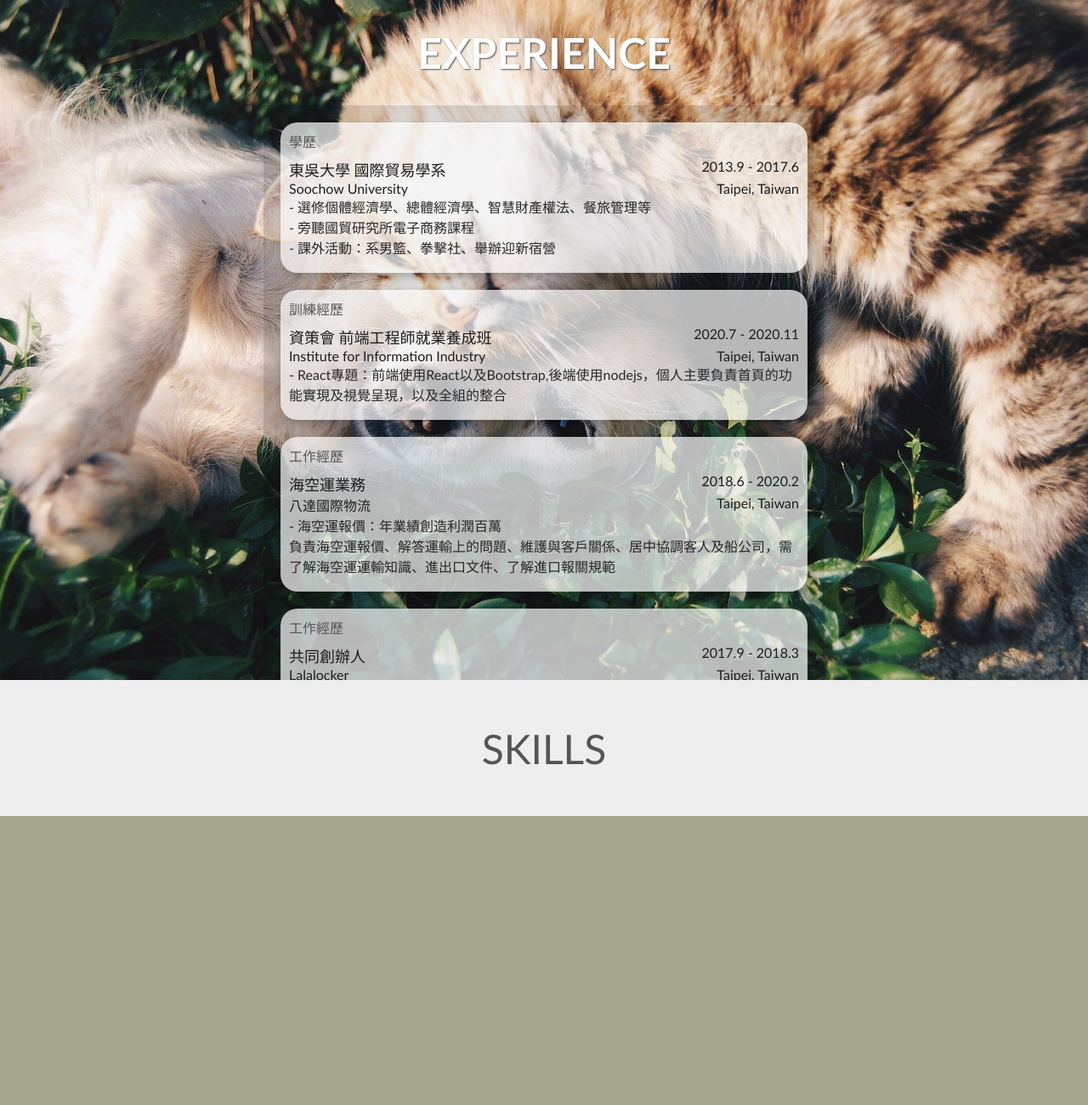
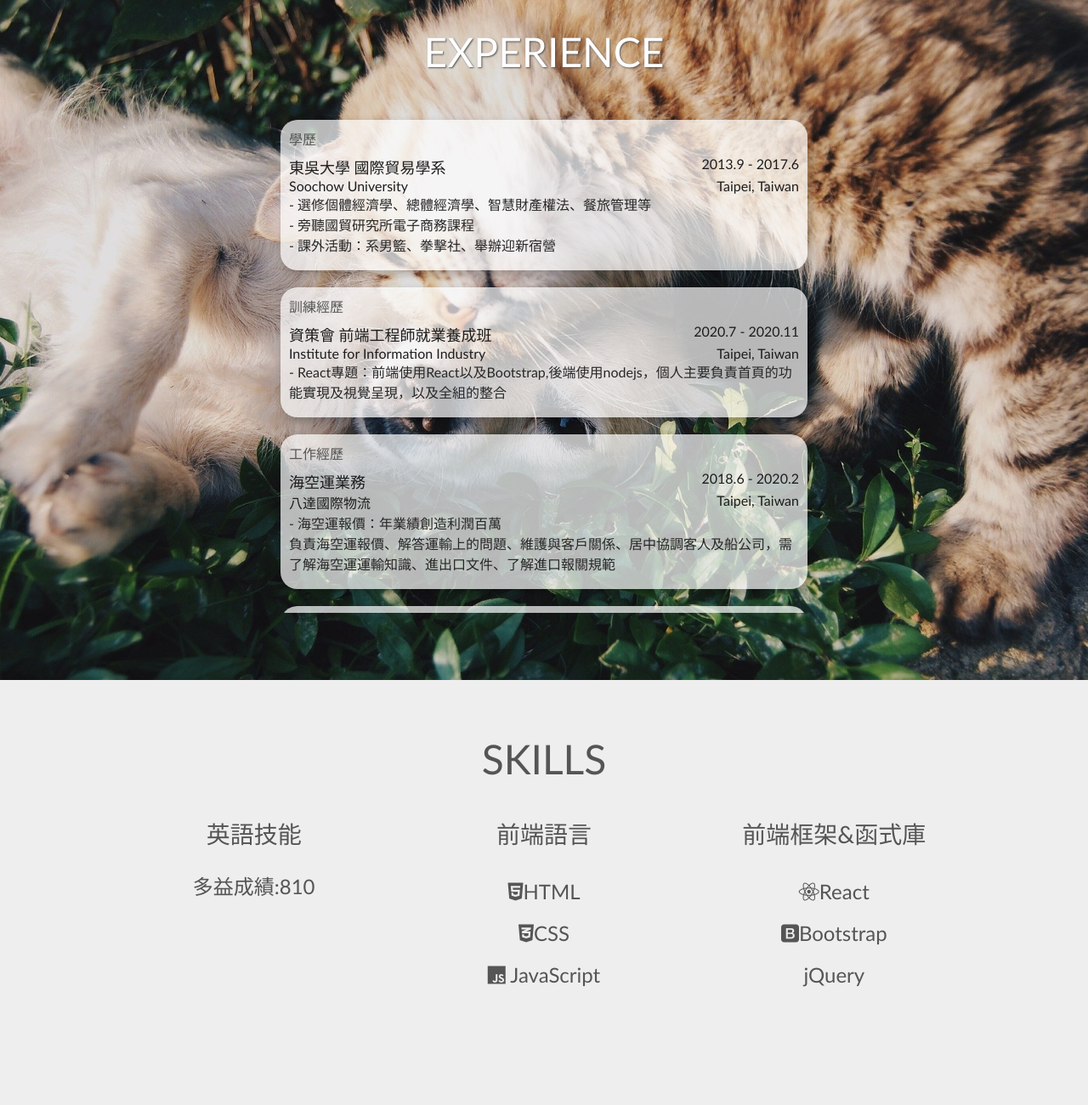
Before and after one commit to tsun-yu/tsun-yu.github.io, a plain HTML site: page introduction/introduction.html in a window 1280 px wide. Shown: the part 800-2100 px from the top of the page at 85% size. Drawn offline with Linux system fonts and the light colour scheme.

Commit message:
skill page

```diff
--- a/introduction/introduction.css
+++ b/introduction/introduction.css
@@ -48,21 +48,26 @@
 .page1 {
   background-image: url(./images/dogncat.jpg);
   background-attachment: fixed;
+}
+.page1bcc {
+  background-color: rgba(0, 0, 0, 0.1);
+  height: 100vh;
+  width: 100vw;
   align-items: center;
   flex-direction: column;
 }
 .sectionTitle {
   color: #ffffff;
-  font-size: 50px;
-  font-weight: bolder;
+  font-size: 3rem;
   text-shadow: 1px 1px 2px #555;
   margin: 2rem auto;
 }
-.page1 > div:not(.sectionTitle) {
+.page1 > div > div:not(.sectionTitle) {
   overflow: auto;
-  background-color: #0000001f;
+  /* background-color: #0000001f; */
+  height: 75vh;
 }
-.page1 > div::-webkit-scrollbar {
+.page1 > div > div::-webkit-scrollbar {
   display: none;
 }
 .box {
@@ -95,19 +100,38 @@
   font-size: 1.125rem;
 }
 
+.skill {
+  background-color: #eee;
+  height: 60vh;
+  padding: 5% 10%;
+}
 .topic {
-  height: 20vh;
-  background-color: #eee;
-  justify-content: center;
+  font-size: 3rem;
+  color: #555;
+  text-align: center;
+  height: 20%;
+}
+.skill > .d-flex {
+  height: 70%;
+}
+.skill > .d-flex > .d-flex {
+  width: 33.333%;
+  height: 100%;
+  flex-direction: column;
   align-items: center;
 }
-.topic > div {
-  font-size: 3rem;
-  color: #555;
+.skill > .d-flex > .d-flex > div:nth-child(1) {
+  font-size: 1.75rem;
 }
-.skill {
-  background-color: #a5a58d;
-  height: 60vh;
+.skill > .d-flex > .d-flex > :nth-child(2) {
+  font-size: 1.5rem;
+  flex-direction: column;
+  align-items: center;
+  margin-top: 3vh;
+}
+
+.skill > .d-flex > .d-flex >.d-flex>div{
+  margin: 10px 0;
 }
 .page2 {
   background-image: url(./images/nyc.jpg);
--- a/introduction/introduction.html
+++ b/introduction/introduction.html
@@ -5,19 +5,23 @@
     <meta name="viewport" content="width=device-width, initial-scale=1.0" />
     <title>Introduction</title>
     <link rel="stylesheet" href="./introduction.css" />
+    <link rel="stylesheet" href="../css/all.css" />
   </head>
   <body>
+    <!-- <div class="navbar"></div> -->
     <div class="homepage">
       <div class="d-flex">
         <div>It's all about</div>
         <div>WAYNE HUANG</div>
-        <br>
-        <div class="smallword">Welcome To My Website <br> Experience | Skills | Works</div>
-
+        <br />
+        <div class="smallword">
+          Welcome To My Website <br />
+          Experience | Skills | Works
         </div>
       </div>
-    <!-- <div class="navbar"></div> -->
-    <div class="page1 d-flex">
+    </div>
+    <div class="page1">
+      <div class="page1bcc d-flex">
         <div class="sectionTitle">EXPERIENCE</div>
         <div>
           <!-- 學歷 -->
@@ -88,7 +92,8 @@
                 <div>Taipei, Taiwan</div>
               </div>
               <div>
-              - 利用自己搭建的網路平台媒合店家的彈性空間成為旅客的寄物點 <br />
+                - 利用自己搭建的網路平台媒合店家的彈性空間成為旅客的寄物點
+                <br />
                 - 合作陌生店家開發：三個月20+合作店家 <br />
                 遍及全台，包括台北捷運站(市府、國父紀念館等)、觀光區(瑞芳)、高雄捷運站、火車站(台南、彰化、桃園...等)
                 <br />
@@ -98,13 +103,39 @@
           </div>
         </div>
       </div>
-    <div class="topic d-flex">
-      <div>SKILLS</div>
     </div>
-    <div class="skill"></div>
-    <div class="topic d-flex">
+    <div class="skill">
+      <div class="topic">SKILLS</div>
+      <div class="d-flex">
+        <div class="d-flex">
+          <div>英語技能</div>
+          <div>多益成績:810</div>
+        </div>
+        <div class="d-flex">
+          <div>前端語言</div>
+          <div class="d-flex">
+            <div><i class="fab fa-html5"></i>HTML</div>
+            <div><i class="fab fa-css3-alt"></i>CSS</div>
+            <div><i class="fab fa-js"></i> JavaScript</div>
+          </div>
+        </div>
+        <div class="d-flex">
+          <div>前端框架&函式庫</div>
+          <div class="d-flex">
+            <div><i class="fab fa-react"></i>React</div>
+            <div><i class="fab fa-bootstrap"></i>Bootstrap</div>
+            <div>jQuery</div>
+          </div>
+        </div>
+      </div>
+    </div>
+    <!-- <div class="topic d-flex">
       <div>PORTFOLIOS</div>
     </div>
-    <div class="page2"></div>
+    <div class="page2 d-flex">
+      <div class="a1"></div>
+      <div class="a2"></div>
+      <div class="a3"></div>
+    </div> -->
   </body>
 </html>
```
Lines whose indentation alone changed are shown as unchanged.
